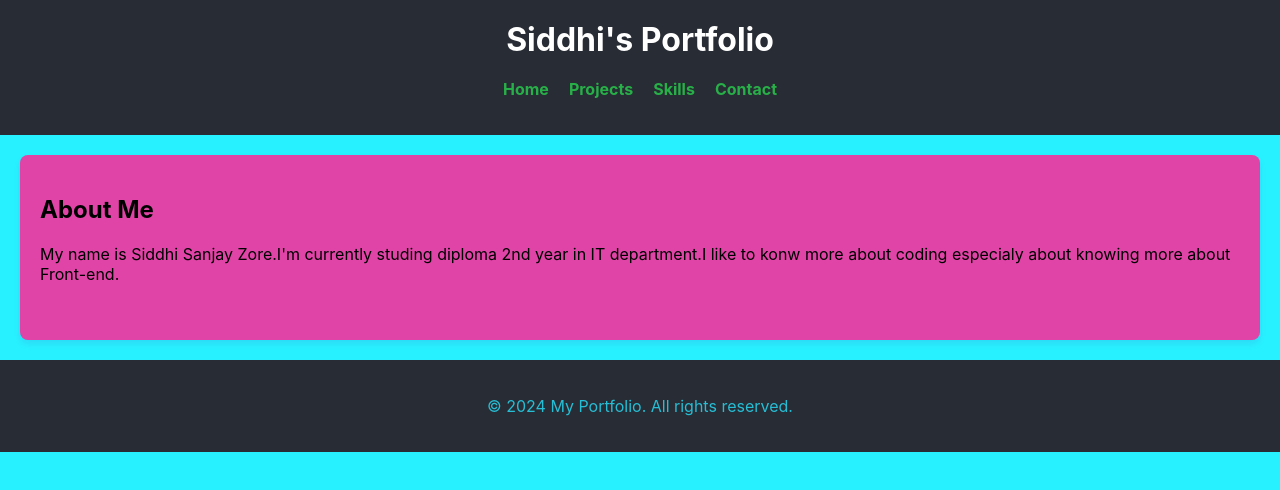
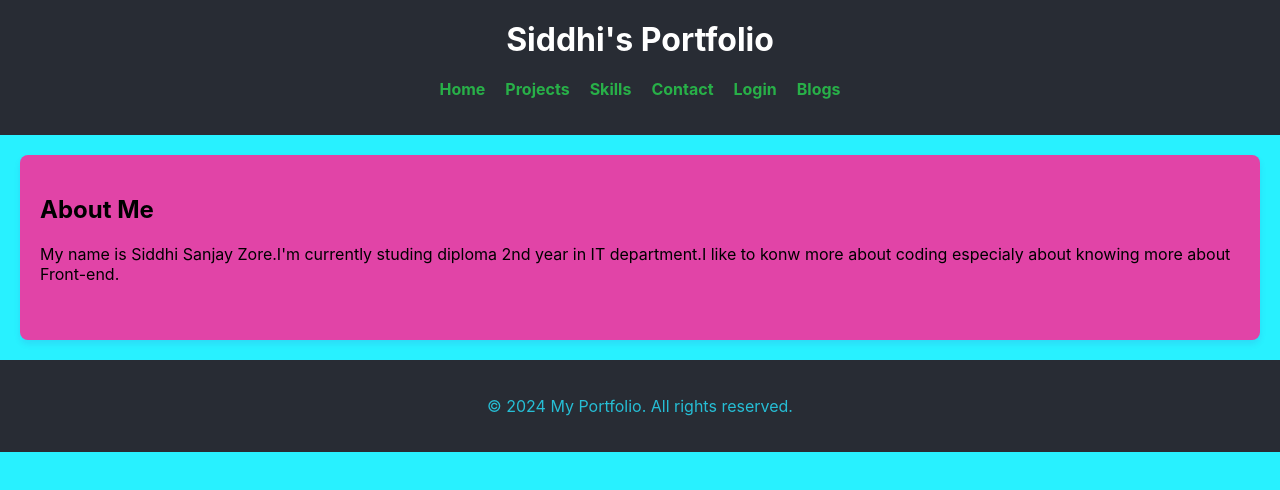
Before and after one commit to siddhisanjayzore/portfolio, a React (Create React App) app: page / in a window 1280 px wide. Shown: the top 490 px of the page. Built offline with nearby package versions, Linux system fonts and the light colour scheme.

Commit message:
Update Header.js

```diff
--- a/src/Header.js
+++ b/src/Header.js
@@ -12,6 +12,8 @@ const Header = () => {
           <li className="nav-item"><Link to="/projects">Projects</Link></li>
           <li className="nav-item"><Link to="/skills">Skills</Link></li>
           <li className="nav-item"><Link to="/contact">Contact</Link></li>
+          <li className="nav-item"><Link to="Login">Login</Link></li>
+          <li className="nav-item"><Link to="blogs">Blogs</Link></li>
         </ul>
       </nav>
     </header>
```
